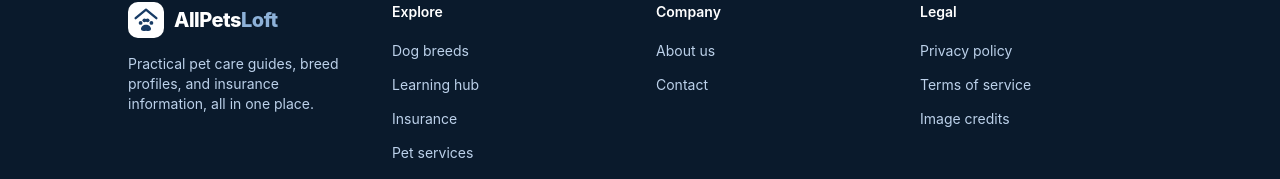
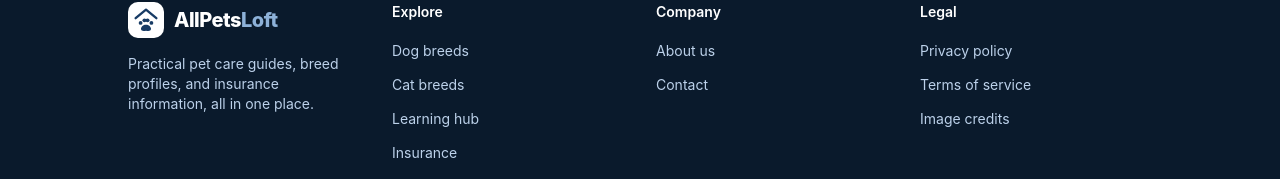
Before and after one commit to Tobi200-blip/PetWell, a React (Vite) app: page / in a window 1280 px wide. Shown: the part 4210-4389 px from the top of the page. Built offline with nearby package versions, Linux system fonts and the light colour scheme; no server answers.

Commit message:
Update Footer.jsx

```diff
--- a/src/components/Footer.jsx
+++ b/src/components/Footer.jsx
@@ -136,6 +136,7 @@ export default function Footer() {
             title="Explore"
             links={[
               { label: "Dog breeds", to: "/breeds" },
+              { label: "Cat breeds", to: "/cats" },
               { label: "Learning hub", to: "/articles" },
               { label: "Insurance", to: "/insurance" },
               { label: "Pet services", to: "/services" },
```
